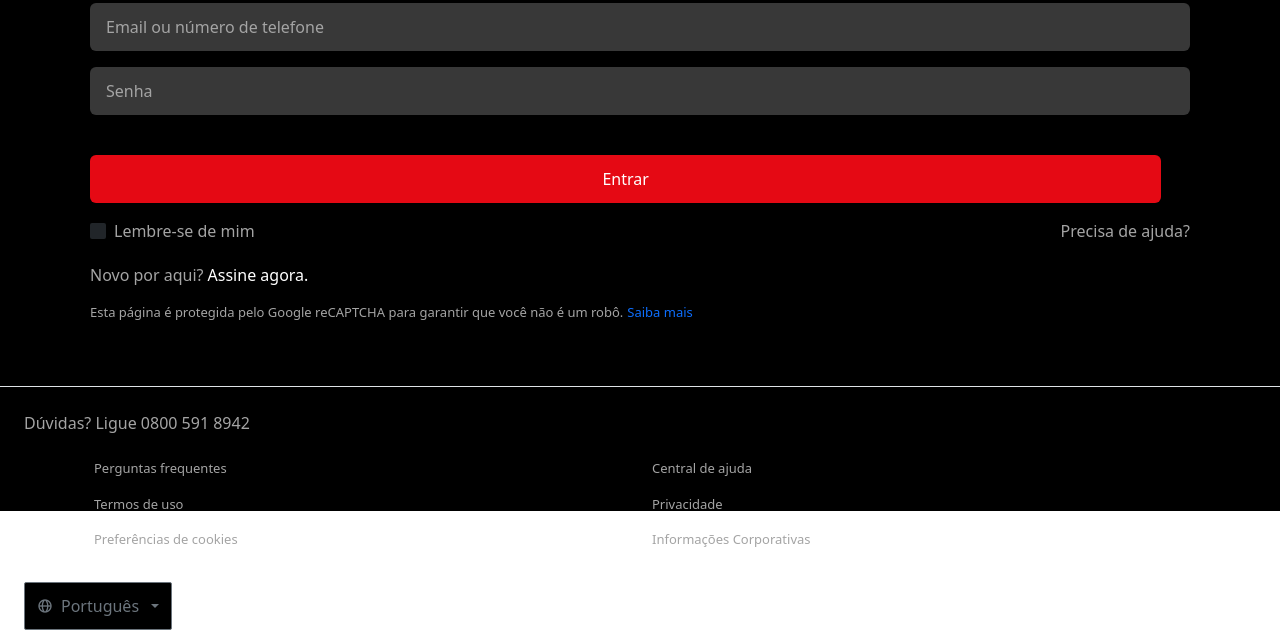
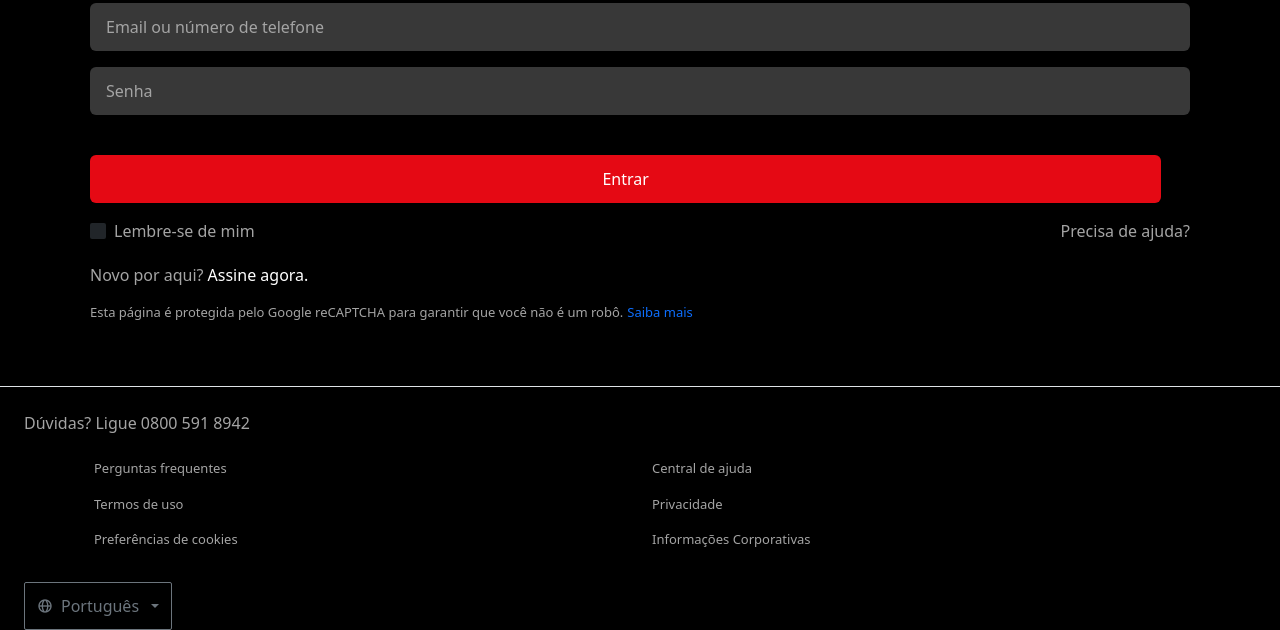
Before and after one commit to oAndin/metflix-tela-login, a plain HTML site: page index.html in a window 1280 px wide. Shown: the part 289-919 px from the top of the page. Drawn offline with nearby package versions, Linux system fonts and the light colour scheme.

Commit message:
BUG BG Smaller Screens

```diff
--- a/index.html
+++ b/index.html
@@ -61,7 +61,7 @@
                 </p>
             </div>
         </div>
-        <footer id="footer" class="border-top mt-5">
+        <footer id="footer" class="border-top mt-5 mb-5">
             <p id="telefone" class="m-4">Dúvidas? Ligue 0800 591 8942</p>
             <div id="containers" class="container mt-4 d-flex">
                 <div id="container 1" class="container">
--- a/src/CSS/index.css
+++ b/src/CSS/index.css
@@ -77,6 +77,10 @@ main div.container #reCap {
     color: #a4a4a4;
 }
 
+main footer {
+    background-color: #000 !important;
+}
+
 main footer #telefone {
     color: #a4a4a4;
 }
```
